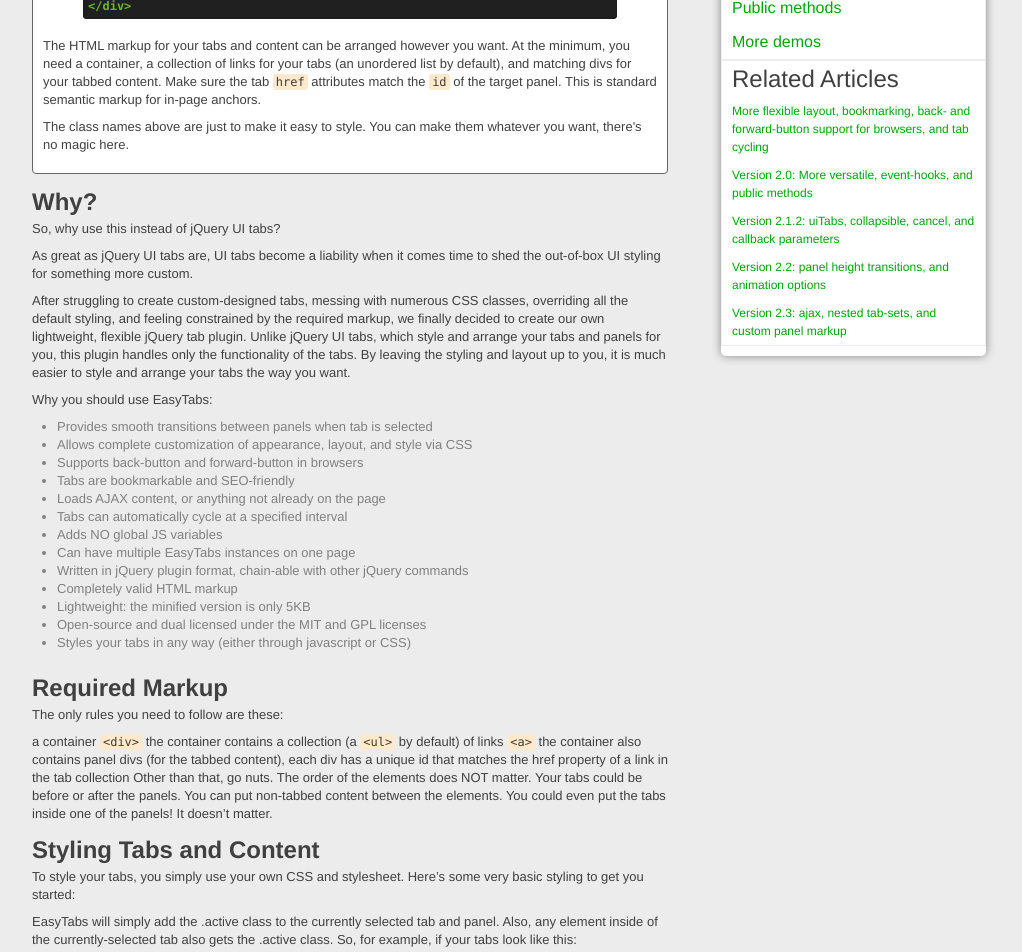
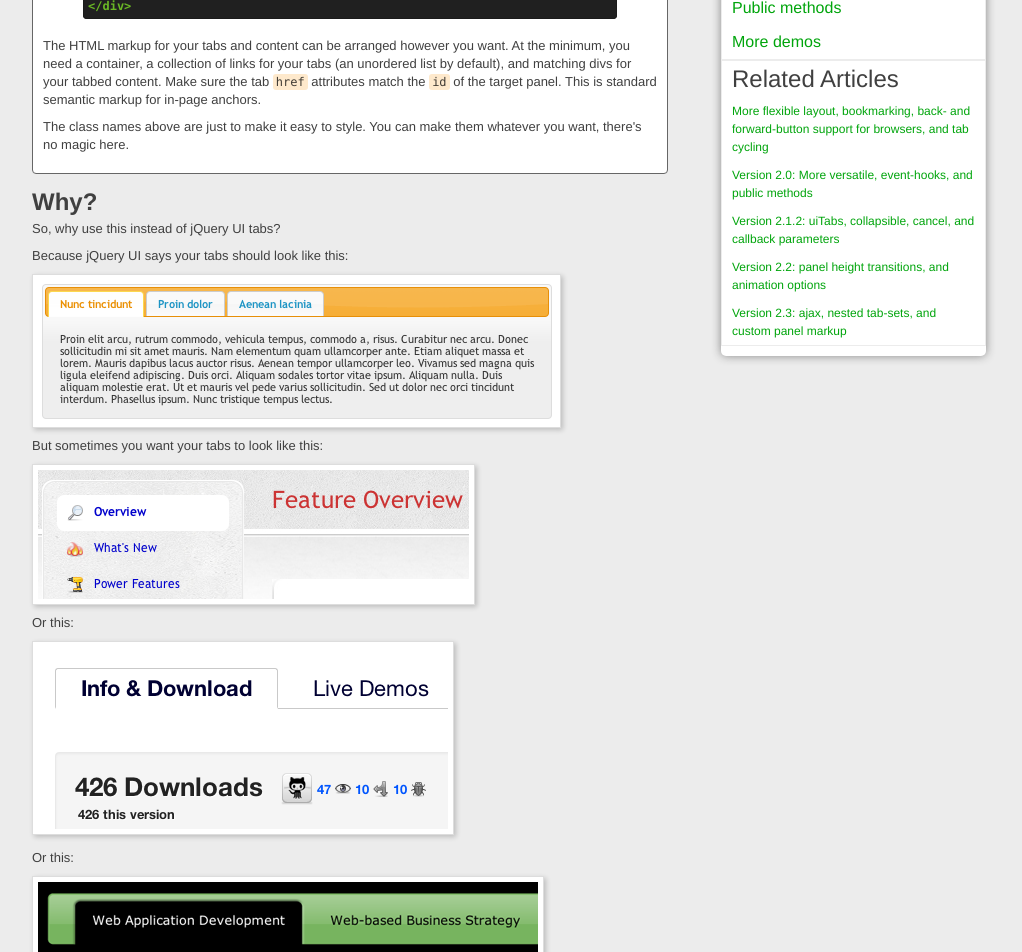
Before and after one commit to alfajango/alfajango.github.com, a Jekyll site: the page built from _posts/2012-01-09-easytabs.md, in a window 1280 px wide. Shown: the part 890-1842 px from the top of the page, without its empty margins (131-1153 px from the left). Built offline with Jekyll 4.4.1, drawn with Linux system fonts in a browser that asks for light colours; nearby versions of some CDN libraries; library files that are not in the unit come from our copies; Markdown is read by kramdown in place of the engine named in the settings; some of the changed text lies outside the part shown.

Commit message:
Updated easytabs docs with styling examples

```diff
--- a/_posts/2012-01-09-easytabs.md
+++ b/_posts/2012-01-09-easytabs.md
@@ -137,11 +137,32 @@
 
 So, why use this instead of jQuery UI tabs?
 
-As great as jQuery UI tabs are, UI tabs become a liability when it comes time to shed the out-of-box UI styling for something more custom.
+Because jQuery UI says your tabs should look like this:
 
-After struggling to create custom-designed tabs, messing with numerous CSS classes, overriding all the default styling, and feeling constrained by the required markup, we finally decided to create our own lightweight, flexible jQuery tab plugin. Unlike jQuery UI tabs, which style and arrange your tabs and panels for you, this plugin handles only the functionality of the tabs. By leaving the styling and layout up to you, it is much easier to style and arrange your tabs the way you want.
+<img class="styled" alt="jQuery UI Tabs" src="/images/easytabs-jqueryui-tabs.png" />
 
-Why you should use EasyTabs:
+But sometimes you want your tabs to look like this:
+
+<img class="styled" alt="LeadNuke tabs" src="/images/easytabs-leadnuke-tabs.png" />
+
+Or this:
+
+<img class="styled" alt="JSPkg tabs" src="/images/easytabs-jspkg-tabs.png" />
+![]()
+
+Or this:
+
+<img class="styled" alt="Alfa Jango tabs" src="/images/easytabs-alfajango-tabs.png" />
+
+Or this:
+
+<img class="styled" alt="OS Alfa Jango tabs" src="/images/easytabs-os-alfajango-tabs.png" />
+
+You get the picture. EasyTabs just leaves the styling up to you, and
+doesn't mangle your HTML markup. Basically, it handles the functionality
+while staying out of your way.
+
+Why you should use EasyTabs, in list format:
 
 * Provides smooth transitions between panels when tab is selected
 * Allows complete customization of appearance, layout, and style via CSS
--- a/css/application.css
+++ b/css/application.css
@@ -272,6 +272,13 @@
   padding: 25px 0 45px;
 }
 
+img.styled {
+  padding: 5px;
+  background: #fff;
+  border: solid 1px #ddd;
+  -webkit-box-shadow: 2px 2px 5px rgba(0,0,0,0.2);
+}
+
 /* easytabs */
 
 #full-container {
```
Also changed, not shown: images/easytabs-alfajango-tabs.png (added), images/easytabs-jqueryui-tabs.png (added), images/easytabs-jspkg-tabs.png (added), images/easytabs-leadnuke-tabs.png (added), 1 other file.
